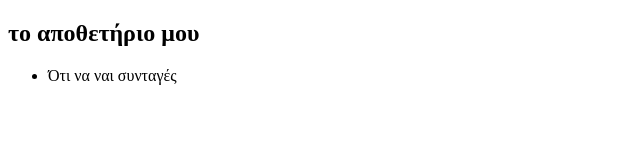
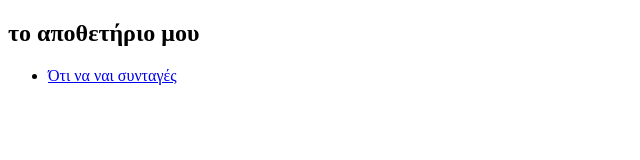
Before and after one commit to Georgeasphyx/georgeasphyx.github.io, a plain HTML site: page index.html in a window 1280 px wide. Shown: the whole page, without its empty margins (0-640 px from the left). Drawn offline with Linux system fonts and the light colour scheme.

Commit message:
Update index.html

```diff
--- a/index.html
+++ b/index.html
@@ -8,7 +8,7 @@
 <body>
   <h2> το αποθετήριο μου</h2>
     <ul>
-      <li> Ότι να ναι συνταγές</li>
+      <li><a href="syntages"> Ότι να ναι συνταγές</a></li>
   </ul>
 </body>
 </html>
```
